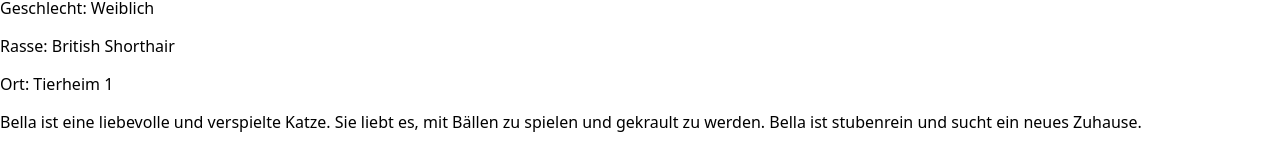
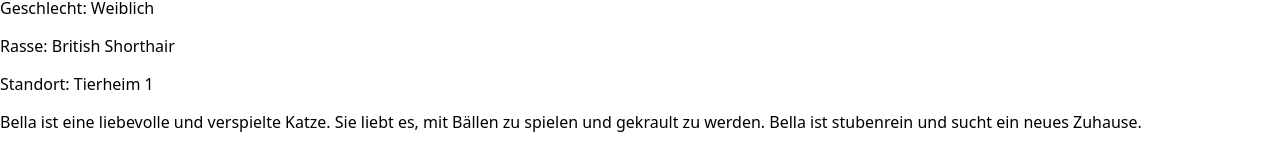
Before and after one commit to DErdmann1/Pfoten-Portal, a Next.js app: page /moredetails/1 in a window 1280 px wide. Shown: the part 648-797 px from the top of the page. Built offline with nearby package versions, Linux system fonts and the light colour scheme.

Commit message:
change info

```diff
--- a/components/MoreDetailPages/CatMoreDetailsPage.js
+++ b/components/MoreDetailPages/CatMoreDetailsPage.js
@@ -14,7 +14,7 @@ const CatMoreDetailsPage = () => {
       <p>Alter: {cat.age}</p>
       <p>Geschlecht: {cat.gender}</p>
       <p>Rasse: {cat.breed}</p>
-      <p>Ort: {cat.location}</p>
+      <p>Standort: {cat.location}</p>
       <p>{cat.infoText}</p>
     </div>
   );
--- a/pages/moredetails/[id].js
+++ b/pages/moredetails/[id].js
@@ -52,7 +52,7 @@ export default function MoreDetailsPage() {
       <p>Alter: {animal.age}</p>
       <p>Geschlecht: {animal.gender}</p>
       <p>Rasse: {animal.breed}</p>
-      <p>Ort: {animal.location}</p>
+      <p>Standort: {animal.location}</p>
       <p>{animal.infoText}</p>
 
       {isSubmitted ? (
```
